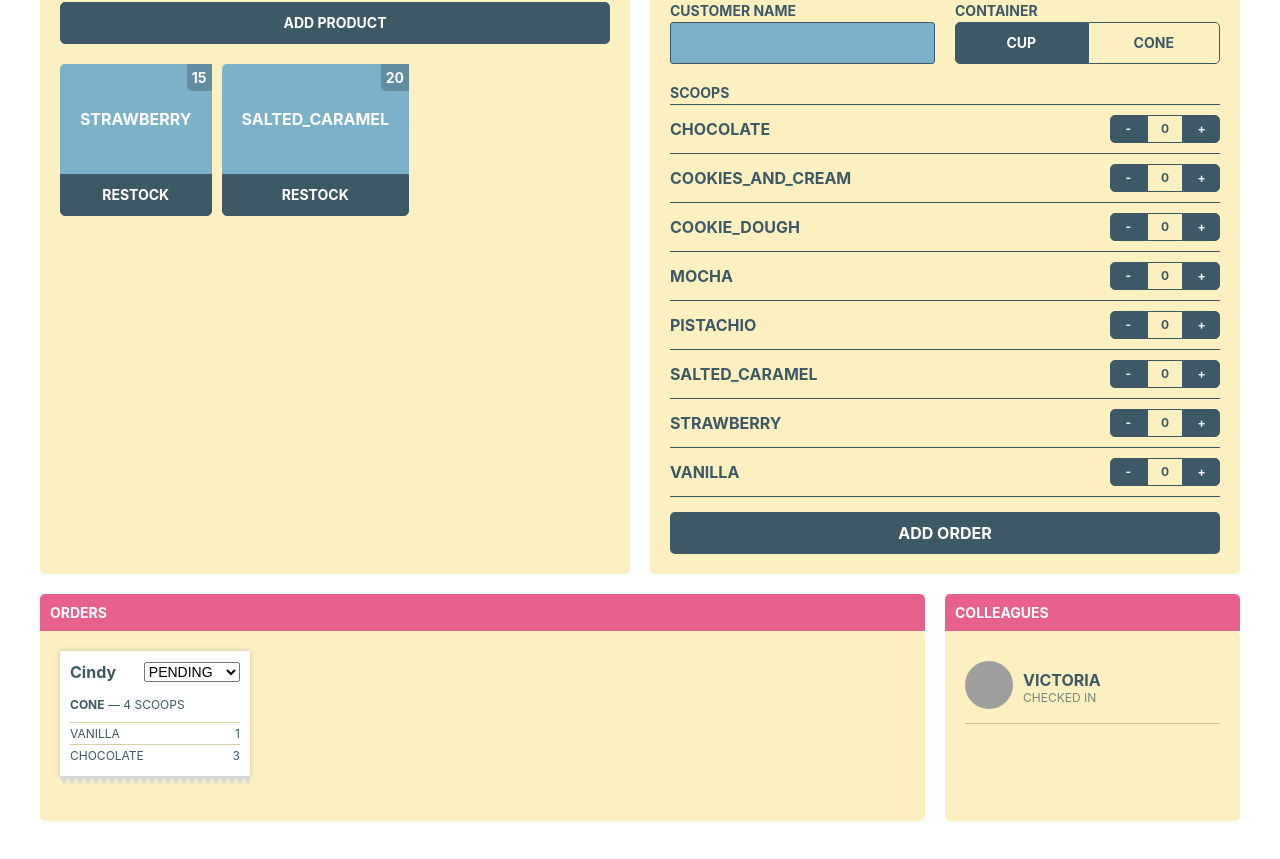
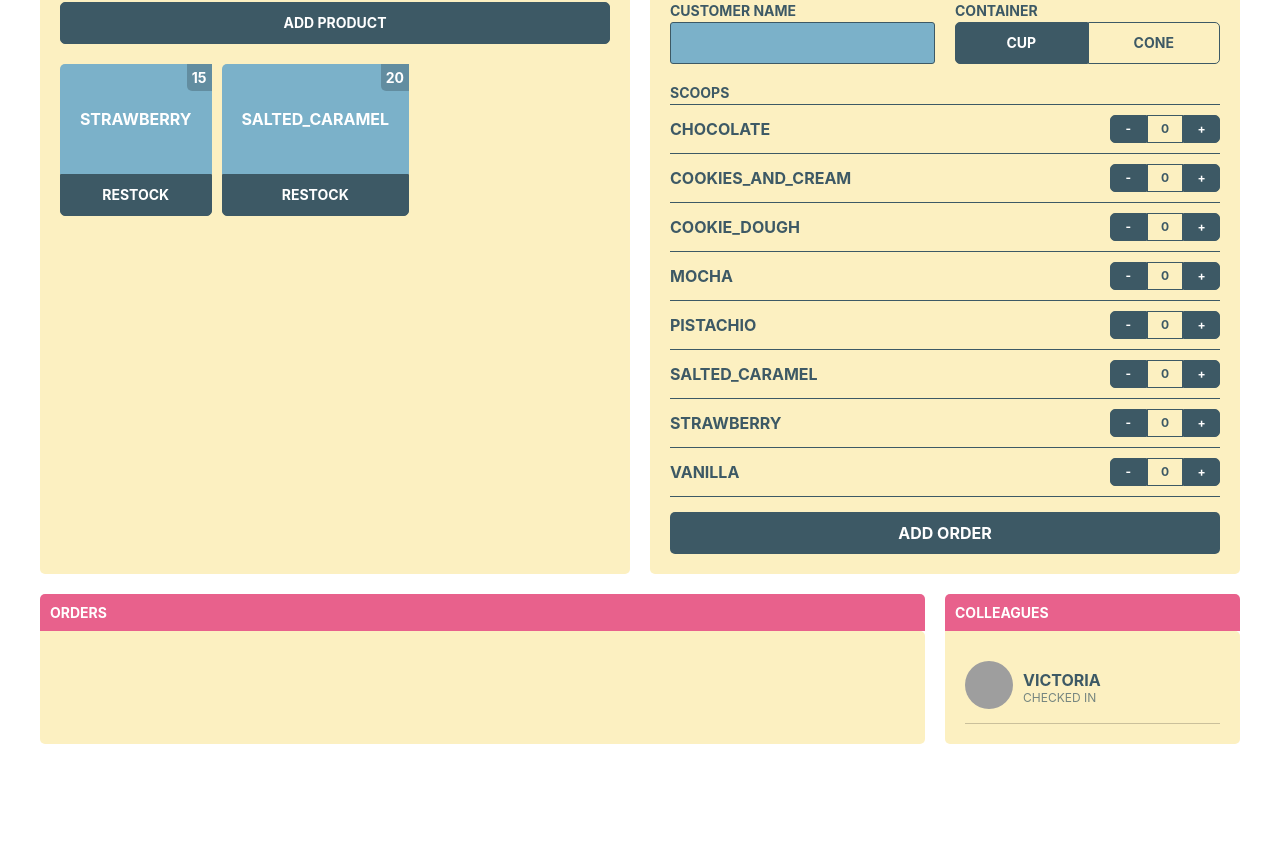
Before and after one commit to thomastuts/redux-in-motion, a React (Create React App) app: page / in a window 1280 px wide. Shown: the part 283-1142 px from the top of the page. After the commit the page ends 1067 px from the top, so only its background shows below. Built offline with nearby package versions, Linux system fonts and the light colour scheme; grey boxes are pictures that could not be loaded; the HTML template or start-up script is replaced by a standard one.

Commit message:
Add OrderOverviewContainer to display orders from the state

```diff
--- a/src/components/App/App.js
+++ b/src/components/App/App.js
@@ -3,7 +3,7 @@ import React, { Component } from 'react';
 import FreezerContainer from '../Freezer/FreezerContainer';
 import NewOrderContainer from '../NewOrder/NewOrderContainer';
 import { Column, Row } from '../Grid/Grid';
-import OrderOverview from '../OrderOverview/OrderOverview';
+import OrderOverviewContainer from '../OrderOverview/OrderOverviewContainer';
 import Colleagues from '../Colleagues/Colleagues';
 
 import './App.css';
@@ -23,7 +23,7 @@ class App extends Component {
         </Row>
         <Row>
           <Column size={3}>
-            <OrderOverview />
+            <OrderOverviewContainer />
           </Column>
           <Column size={1}>
             <Colleagues />
--- a/src/components/OrderOverview/OrderOverview.js
+++ b/src/components/OrderOverview/OrderOverview.js
@@ -4,18 +4,28 @@ import Panel from '../Panel/Panel';
 import OrderTicket from '../OrderTicket/OrderTicket';
 
 class OrderOverview extends Component {
+  handleChangeStatus = (index, status) => {
+    switch (status) {
+      case 'fulfilled':
+        this.props.fulfillOrder(index);
+        break;
+      case 'paid':
+        this.props.payForOrder(index);
+        break;
+    }
+  };
+
   render() {
     return (
       <Panel title="Orders" horizontalScroll>
-        <OrderTicket
-          customerName="Cindy"
-          cone={true}
-          status="pending"
-          scoops={{
-            'Vanilla': 1,
-            'Chocolate': 3,
-          }}
-        />
+        {this.props.orders.map((order, index) => (
+          <OrderTicket
+            key={index}
+            {...order}
+            onChangeStatus={(status) => this.handleChangeStatus(index, status)}
+            onCancel={() => this.props.cancelOrder(index)}
+          />
+        ))}
       </Panel>
     );
   }
--- /dev/null
+++ b/src/components/OrderOverview/OrderOverviewContainer.js
@@ -0,0 +1,15 @@
+import { connect } from 'react-redux';
+import OrderOverview from './OrderOverview';
+import { actions as ordersActions } from '../../ducks/orders';
+
+const mapStateToProps = (state) => ({
+  orders: state.orders,
+});
+
+const mapDispatchToProps = (dispatch) => ({
+  fulfillOrder: (index) => dispatch(ordersActions.fulfillOrder(index)),
+  payForOrder: (index) => dispatch(ordersActions.payForOrder(index)),
+  cancelOrder: (index) => dispatch(ordersActions.cancelOrder(index)),
+});
+
+export default connect(mapStateToProps, mapDispatchToProps)(OrderOverview);
--- a/src/components/OrderTicket/OrderTicket.css
+++ b/src/components/OrderTicket/OrderTicket.css
@@ -41,7 +41,6 @@
 }
 
 .order-ticket__status {
-  text-transform: uppercase;
   font-size: 14px;
 }
 
--- a/src/components/OrderTicket/OrderTicket.js
+++ b/src/components/OrderTicket/OrderTicket.js
@@ -8,7 +8,7 @@ const STATUSES = [
   'paid',
 ];
 
-const OrderTicket = ({ customerName, createdAt, cone, scoops, status }) => {
+const OrderTicket = ({ customerName, createdAt, cone, scoops, status, onChangeStatus, onCancel }) => {
   const flavorRows = Object.keys(scoops).map(flavorName => {
     const amountOfScoopsForFlavor = scoops[flavorName];
     return (
@@ -30,7 +30,7 @@ const OrderTicket = ({ customerName, createdAt, cone, scoops, status }) => {
           <tr className="order-ticket__name-and-status">
             <td><strong className="order-ticket__name">{customerName}</strong></td>
             <td>
-              <select className="order-ticket__status" value={status} onChange={() => {}}>
+              <select className="order-ticket__status" value={status} onChange={(e) => onChangeStatus(e.target.value)}>
                 {STATUSES.map(s => <option key={s} value={s}>{s}</option>)}
               </select>
             </td>
@@ -41,6 +41,7 @@ const OrderTicket = ({ customerName, createdAt, cone, scoops, status }) => {
           {flavorRows}
         </tbody>
       </table>
+      <button onClick={onCancel}>Cancel</button>
     </div>
   );
 };
```
